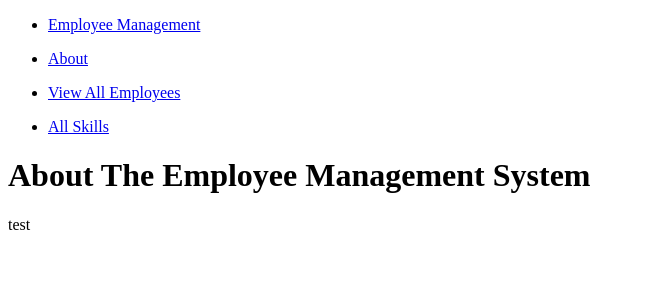
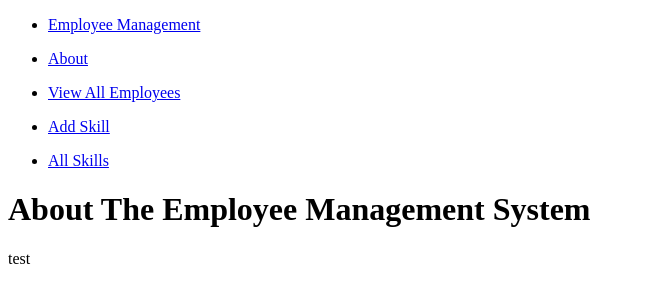
Before and after one commit to csposito1220/employee_management, a Django app: page /about in a window 1280 px wide. Shown: the top 303 px of the page, without its empty margins (0-645 px from the left). Run offline with Django 3.2, Linux system fonts and the light colour scheme.

Commit message:
Add skills form link in nav bar

```diff
--- a/main_app/templates/base.html
+++ b/main_app/templates/base.html
@@ -20,6 +20,9 @@
                 <li><a href="/employees">View All Employees</a></li>
             </ul>
             <ul>
+                <li><a href="/skills/create">Add Skill</a></li>
+            </ul>
+            <ul>
                 <li><a href="/skills">All Skills</a></li>
             </ul>
         </nav>
```
